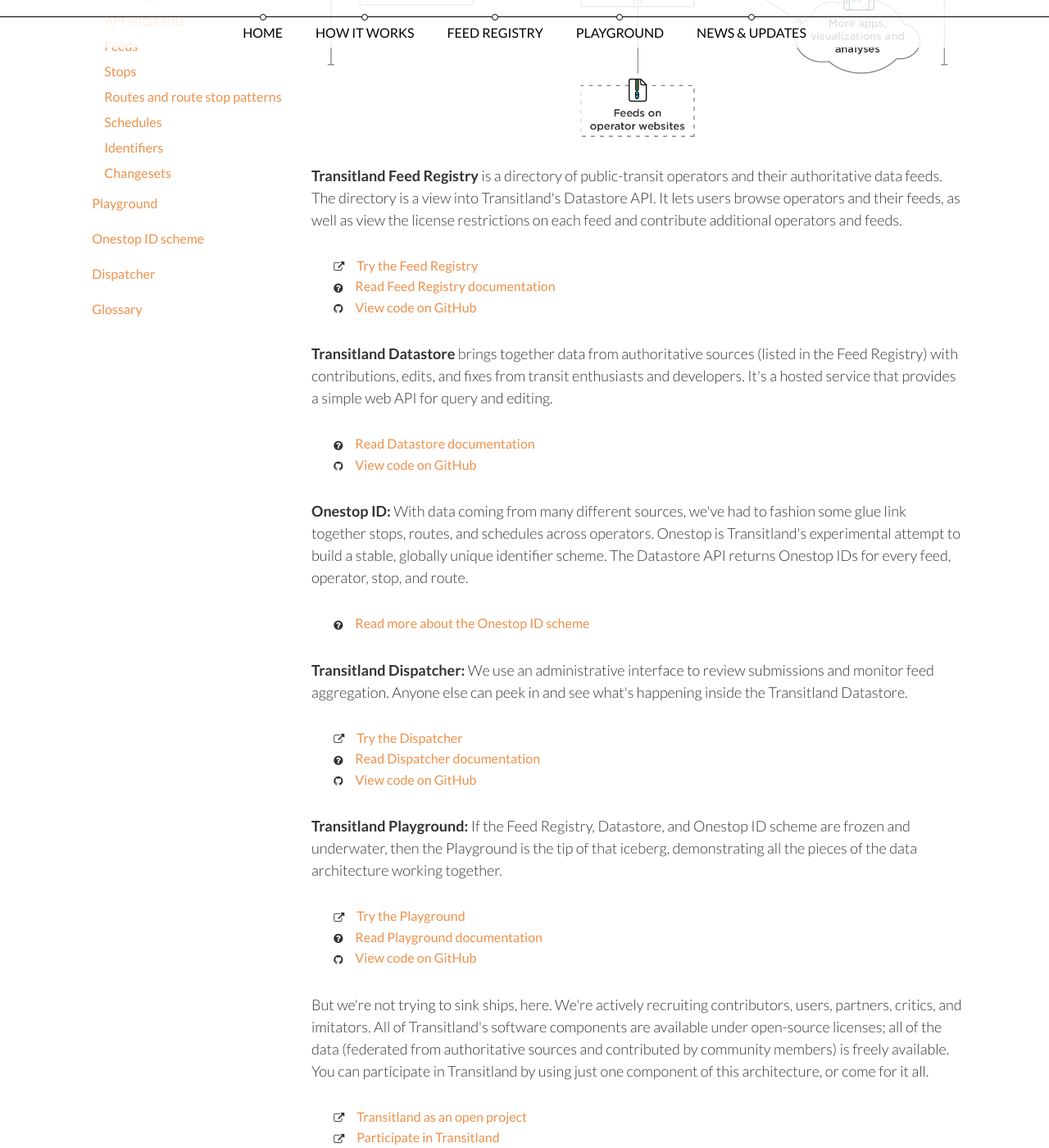
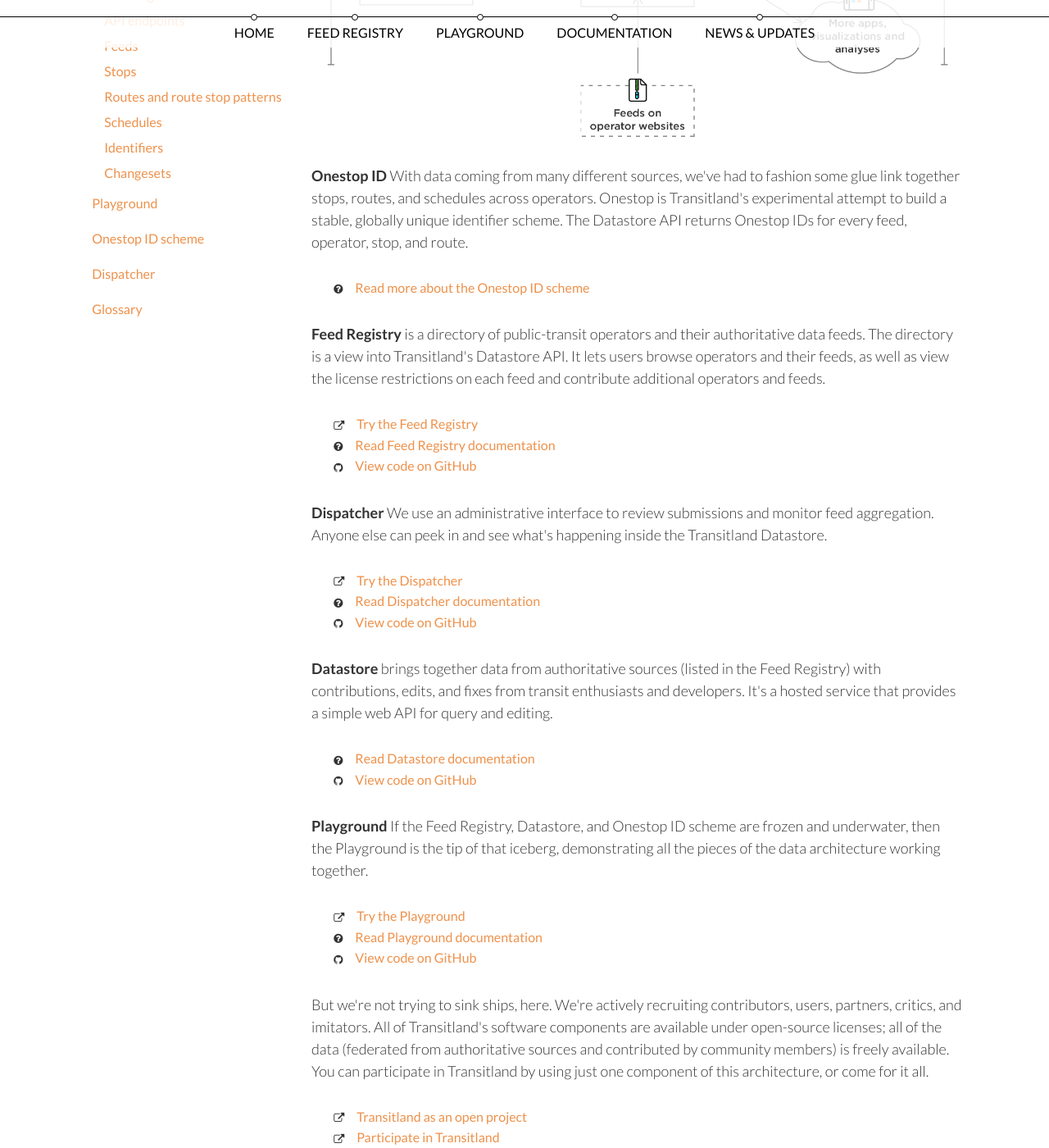
Before and after one commit to transitland/www-transit-land, a Jekyll site: the page built from how-it-works/index.html, in a window 1280 px wide and 1400 px high, scrolled down 527 px. Shown: the whole window at 82% size. Built offline with Jekyll 4.4.1, drawn with Linux system fonts in a browser that asks for light colours; nearby versions of some CDN libraries; some of the changed text lies outside the part shown.

Commit message:
nav change and moving things on overview and changing title

```diff
--- a/_includes/nav.html
+++ b/_includes/nav.html
@@ -15,11 +15,6 @@
         </a>
       </div>
       <div class="float-left">
-        <a class='{{"/how-it-works" | activelink: page.url }}' href="{{site.url}}how-it-works" target="_self">
-        <div class="circle"></div><div class="main">how it works</div>
-        </a>
-      </div>
-      <div class="float-left">
         <a href="{{site.url}}feed-registry" target="_self">
         <div class="circle"></div><div class="main">feed registry</div>
         </a>
@@ -30,7 +25,11 @@
         </a>
       </div>
       <div class="float-left">
-
+        <a class='{{"/how-it-works" | activelink: page.url }}' href="{{site.url}}how-it-works" target="_self">
+        <div class="circle"></div><div class="main">Documentation</div>
+        </a>
+      </div>
+      <div class="float-left">
         <a class= {% if include.link == '/news' %}{{ 'active' }}{% else %}{{ 'inactive' }}{% endif %} href="{{site.url}}news" target="_self">
         <div class="circle"></div><div class="main">news & updates</div>
         </a>
--- a/_layouts/documentation.html
+++ b/_layouts/documentation.html
@@ -5,7 +5,7 @@
 <section id="documentation" class="jumbotron">
   <div class="container">
     <div class="title col-md-12 center-text">
-      <h2>How it Works</h2>
+      <h2>DOCUMENTATION</h2>
     </div>
     <div class="row">
       <div class="col-xs-12 col-md-3">
--- a/how-it-works/index.html
+++ b/how-it-works/index.html
@@ -1,37 +1,37 @@
 ---
 layout: documentation
-title: How it Works
+title: Documentation
 skip_title: true
 ---
 
 <img src="/images/how-it-works-diagram.png" alt="a diagram showing the Transitland Feed Registry, Datastore, and Playground communicating with each other" />
 
-<p><b>Transitland Feed Registry</b> is a directory of public-transit operators and their authoritative data feeds. The directory is a view into Transitland's Datastore API. It lets users browse operators and their feeds, as well as view the license restrictions on each feed and contribute additional operators and feeds.</p>
+<p><b>Onestop ID</b> With data coming from many different sources, we've had to fashion some glue link together stops, routes, and schedules across operators. Onestop is Transitland's experimental attempt to build a stable, globally unique identifier scheme. The Datastore API returns Onestop IDs for every feed, operator, stop, and route.</p>
+<ul class="all-links">
+  <li class="help"><a href="/how-it-works/onestop-id-scheme/">Read more about the Onestop ID scheme</a></li>
+</ul>
+
+<p><b>Feed Registry</b> is a directory of public-transit operators and their authoritative data feeds. The directory is a view into Transitland's Datastore API. It lets users browse operators and their feeds, as well as view the license restrictions on each feed and contribute additional operators and feeds.</p>
 <ul class="all-links">
   <li><a href="/feed-registry">Try the Feed Registry</a></li>
   <li class="help"><a href="/how-it-works/feed-registry/">Read Feed Registry documentation</a></li>
   <li class="github"><a href="http://github.com/transitland/feed-registry">View code on GitHub</a></li>
 </ul>
 
-<p><b>Transitland Datastore</b> brings together data from authoritative sources (listed in the Feed Registry) with contributions, edits, and fixes from transit enthusiasts and developers. It's a hosted service that provides a simple web API for query and editing.</p>
-<ul class="all-links">
-  <li class="help"><a href="/how-it-works/feed-registry/">Read Datastore documentation</a></li>
-  <li class="github"><a href="http://github.com/transitland/transitland-datastore">View code on GitHub</a></li>
-</ul>
-
-<p><b>Onestop ID:</b> With data coming from many different sources, we've had to fashion some glue link together stops, routes, and schedules across operators. Onestop is Transitland's experimental attempt to build a stable, globally unique identifier scheme. The Datastore API returns Onestop IDs for every feed, operator, stop, and route.</p>
-<ul class="all-links">
-  <li class="help"><a href="/how-it-works/onestop-id-scheme/">Read more about the Onestop ID scheme</a></li>
-</ul>
-
-<p><b>Transitland Dispatcher:</b> We use an administrative interface to review submissions and monitor feed aggregation. Anyone else can peek in and see what's happening inside the Transitland Datastore.</p>
+<p><b>Dispatcher</b> We use an administrative interface to review submissions and monitor feed aggregation. Anyone else can peek in and see what's happening inside the Transitland Datastore.</p>
 <ul class="all-links">
   <li><a href="/dispatcher">Try the Dispatcher</a></li>
   <li class="help"><a href="/how-it-works/dispatcher/">Read Dispatcher documentation</a></li>
   <li class="github"><a href="http://github.com/transitland/dispatcher">View code on GitHub</a></li>
 </ul>
 
-<p><b>Transitland Playground:</b> If the Feed Registry, Datastore, and Onestop ID scheme are frozen and underwater, then the Playground is the tip of that iceberg, demonstrating all the pieces of the data architecture working together.</p>
+<p><b>Datastore</b> brings together data from authoritative sources (listed in the Feed Registry) with contributions, edits, and fixes from transit enthusiasts and developers. It's a hosted service that provides a simple web API for query and editing.</p>
+<ul class="all-links">
+  <li class="help"><a href="/how-it-works/feed-registry/">Read Datastore documentation</a></li>
+  <li class="github"><a href="http://github.com/transitland/transitland-datastore">View code on GitHub</a></li>
+</ul>
+
+<p><b>Playground</b> If the Feed Registry, Datastore, and Onestop ID scheme are frozen and underwater, then the Playground is the tip of that iceberg, demonstrating all the pieces of the data architecture working together.</p>
 <ul class="all-links">
   <li><a href="/playground/">Try the Playground</a></li>
   <li class="help"><a href="/how-it-works/playground/">Read Playground documentation</a></li>
```
